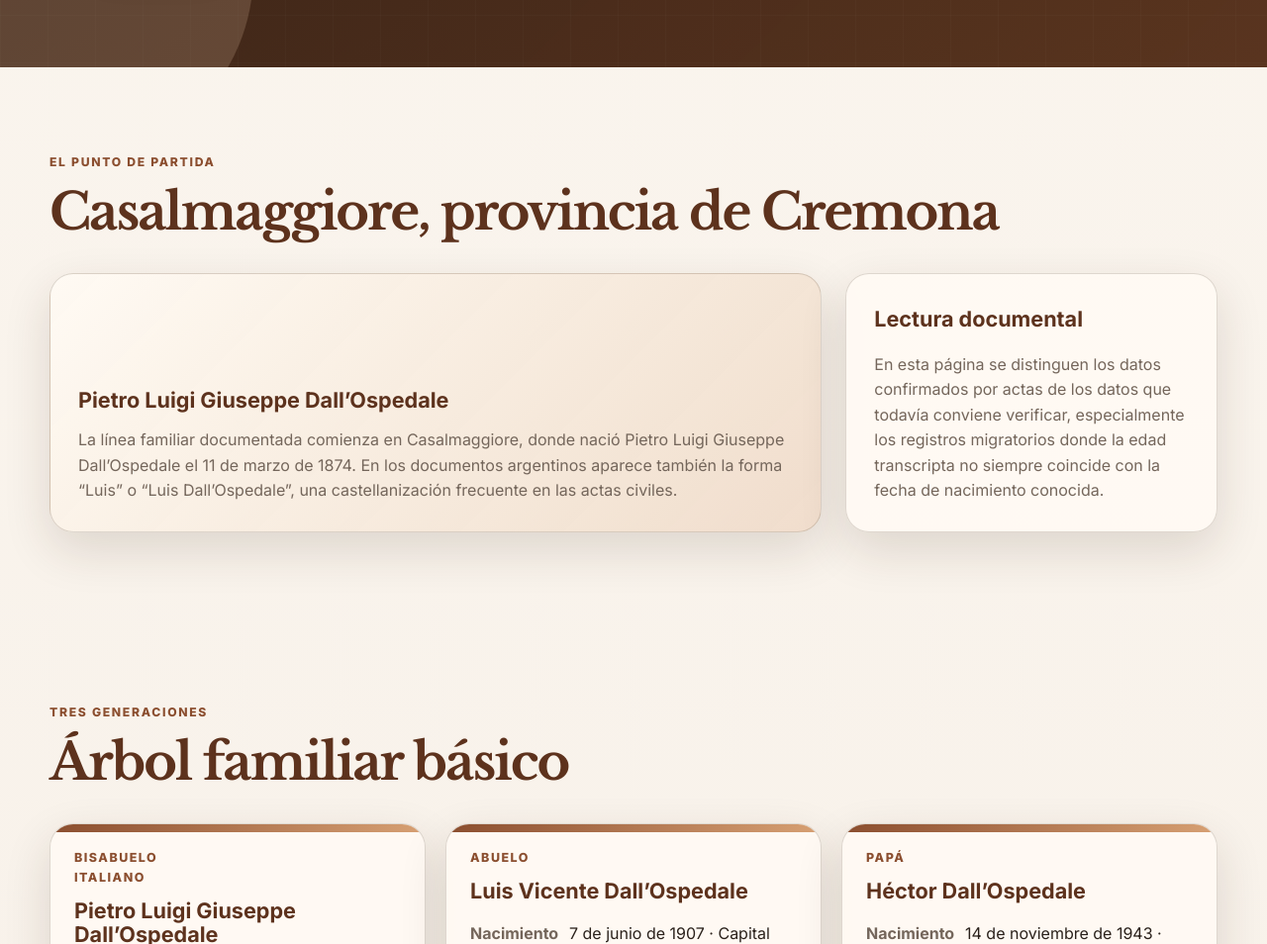
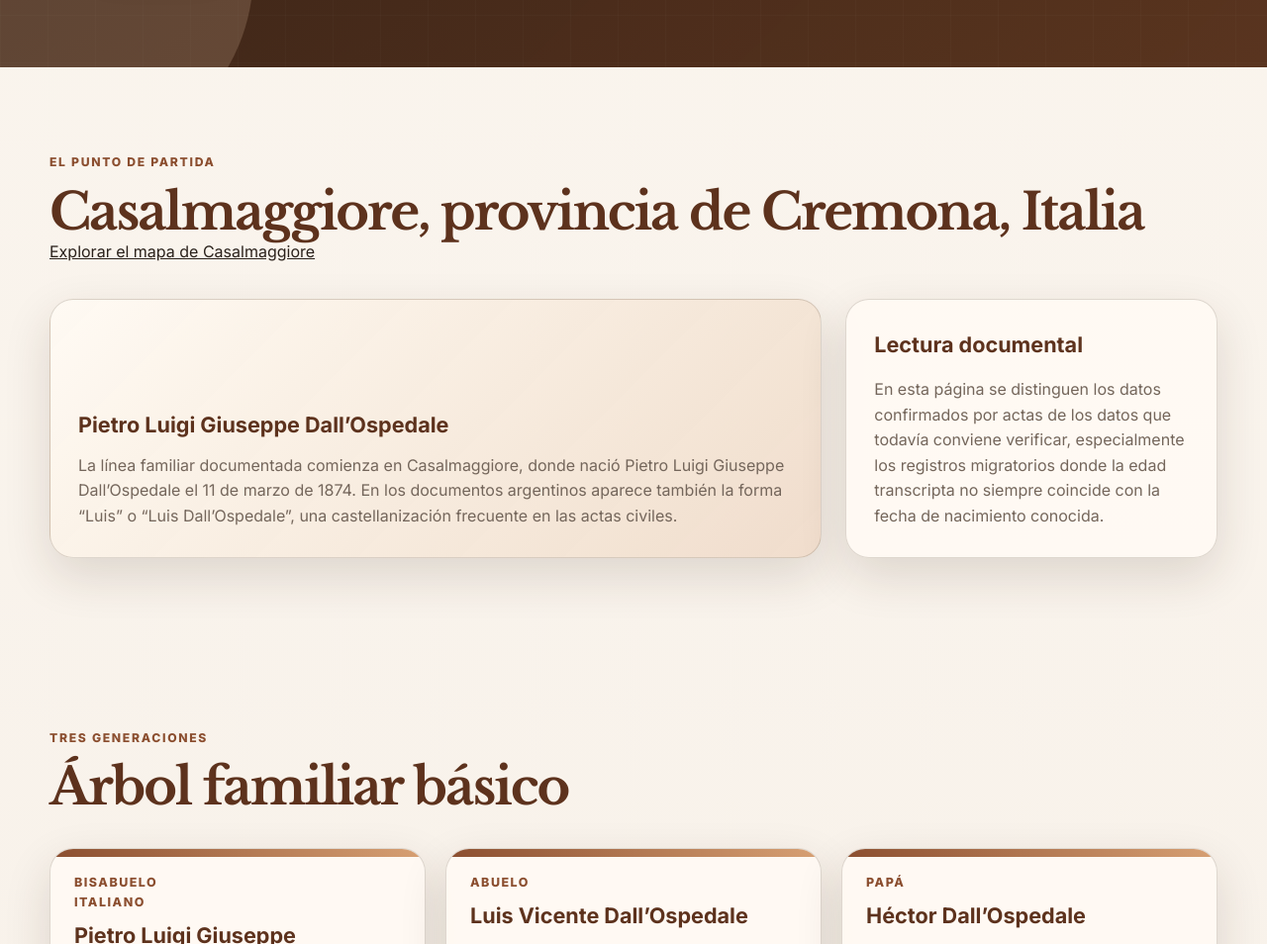
Before and after one commit to geoleti/Dall-Ospedale, a plain HTML site: page historia-dallospedale/index.html in a window 1280 px wide. Shown: the part 801-1755 px from the top of the page at 99% size. Drawn offline with nearby package versions, Linux system fonts and the light colour scheme.

Commit message:
Agregar enlace al mapa de Casalmaggiore

```diff
--- a/historia-dallospedale/index.html
+++ b/historia-dallospedale/index.html
@@ -38,9 +38,14 @@
 
   <main>
     <section class="section intro" id="origen">
-      <div class="section__heading">
-        <p class="eyebrow">El punto de partida</p>
-        <h2>Casalmaggiore, provincia de Cremona</h2>
+      <div class="section__heading section__heading--with-action">
+        <div>
+          <p class="eyebrow">El punto de partida</p>
+          <h2>Casalmaggiore, provincia de Cremona, Italia</h2>
+        </div>
+        <a class="map-link" href="https://www.google.com/maps/search/?api=1&query=Casalmaggiore%2C%20Cremona%2C%20Italia" target="_blank" rel="noopener noreferrer">
+          Explorar el mapa de Casalmaggiore
+        </a>
       </div>
       <div class="intro__grid">
         <article class="card card--featured">
```
